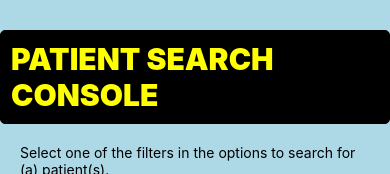
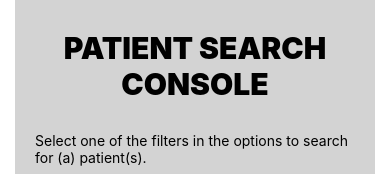
Before and after one commit to necmigunduz/hospital-search, a React Native app: screen / in a window 390 px wide. Shown: the top 174 px of the page. Built offline with nearby package versions, Linux system fonts and the light colour scheme.

Commit message:
style body

```diff
--- a/App.js
+++ b/App.js
@@ -3,6 +3,7 @@ import { StyleSheet, Text, View, FlatList } from 'react-native';
 import React, { useState } from 'react';
 import { Searchbar } from 'react-native-paper';
 import RNPickerSelect from 'react-native-picker-select';
+import './style.css'
 
 function App() {
   const [input, setInput] = useState("");
@@ -39,6 +40,8 @@ function App() {
             label: 'Select a filter below:',
             value: ''
           }}
+          useNativeAndroidPickerStyle={false}
+          style={{ inputAndroid }}
       />
       <Text style={styles.display}>Enter your search word below</Text>
       <Searchbar
@@ -76,18 +79,15 @@ function App() {
 
 const styles = StyleSheet.create({
   header: {
-    marginTop: '30px',
+    marginTop: '20px',
     fontSize: '30px',
     fontWeight: '900',
     padding: '10px',
-    border: '1px black solid',
-    borderRadius: '5px',
-    color: 'yellow',
-    backgroundColor: 'black'
+    textAlign: 'center'
   },
   container: {
     flex: 1,
-    backgroundColor: 'lightblue',
+    backgroundColor: 'lightgrey',
     alignItems: 'center',
     justifyContent: 'center'
   },
@@ -98,7 +98,10 @@ const styles = StyleSheet.create({
     padding: '10px',
     fontSize: '12px',
     marginLeft: '20px'
-  }
+  },
 });
 
+let inputAndroid = {
+  width: '150px',
+}
 export default App;
--- a/package.json
+++ b/package.json
@@ -3,7 +3,7 @@
   "version": "1.0.0",
   "main": "node_modules/expo/AppEntry.js",
   "scripts": {
-    "start": "expo start",
+    "start": "export NODE_OPTIONS=--openssl-legacy-provider && expo start",
     "android": "expo start --android",
     "ios": "expo start --ios",
     "web": "expo start --web",
--- /dev/null
+++ b/style.css
@@ -0,0 +1,19 @@
+select {
+    width: 185px;
+    height: 35px;
+    font-size: 12px;
+    margin: 0 auto;
+    border-radius: 20px;
+    text-align: center;
+}
+
+body {
+    width: 360px;
+    height: 740px;
+    margin: 0 auto;
+}
+
+root {
+    border: 5px solid black;
+    margin-top: 50px;
+}
```
Also changed, not shown: 1 other file (tests, documents, lock files or other folders).
